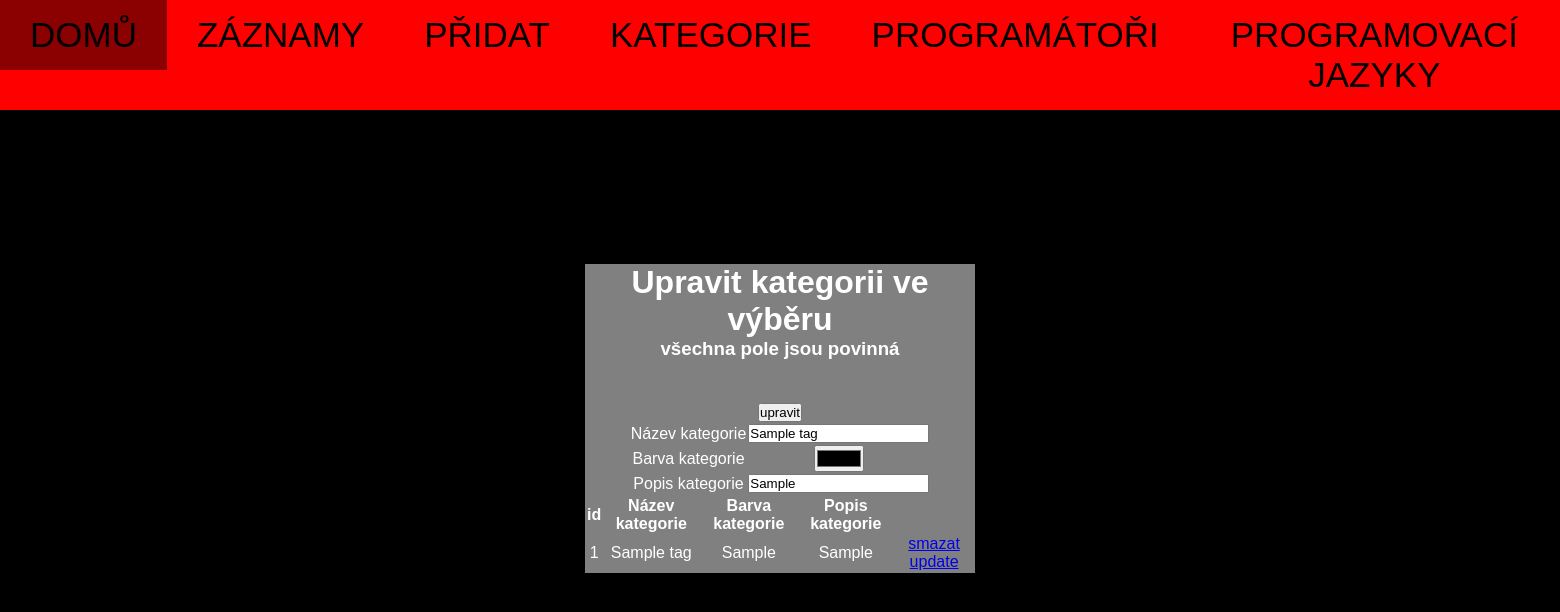
After one commit to Tygrnasrome/bet, a Flask app: page /cat/update/1 in a window 1560 px wide. The commit adds this page. Shown: the top 612 px of the page. Run offline with Flask 2, Linux system fonts and the light colour scheme; tables that the repository leaves empty hold one stand-in row (values such as "Sample post"); parts of the project's set-up code (start-up, migrations or seed data) failed here and were passed over.

Commit message:
cat update

```diff
--- a/app/app.py
+++ b/app/app.py
@@ -211,6 +211,22 @@ def delCat(id):
     db.session.commit()
     return redirect('/cat/form/')
 
+@app.route('/cat/update/<int:id>', methods=['POST', 'GET'])
+def updateCatForm(id):
+    tags = Tags.query.order_by(Tags.id).all()
+    if request.method == 'GET':
+        for tag in tags:
+            if(id == tag.id):
+                return render_template('updateKategorie.html', tags=tags, tag_to_update=tag)
+    else:
+        tag_to_update = Tags.query.get_or_404(id)
+        tag_to_update.name = request.form['name']
+        tag_to_update.barva = request.form['barva']
+        tag_to_update.popis = request.form['popis']
+
+        db.session.commit()
+        return redirect('/cat/form/')
+
 @app.route('/zaznamy/<int:serazeni>', methods=['POST', 'GET'])
 def zaznamy(serazeni):
     cats = Kategorie.query.order_by(Kategorie.id).all()
--- /dev/null
+++ b/app/templates/updateKategorie.html
@@ -0,0 +1,73 @@
+{% extends 'base.html' %}
+
+{% block head %}
+<link rel="stylesheet" href="{{url_for('static', filename='css/styly.css')}}">
+{% endblock %}
+
+{% block body %}
+<form action="/cat/update/{{tag_to_update.id}}" method="post">
+    <div class="First">
+     <h1>
+       <b>Upravit kategorii ve výběru</b>
+    </h1>
+    <h3>
+        <b> všechna pole jsou povinná </b>
+    </h3>
+    <br>
+<table>
+    <tr>
+        <td>Název kategorie</td>
+        <td>
+            <input type="text" placeholder="název kategorie" id="name" name="name" required value="{{tag_to_update.name}}">
+        </td>
+    </tr>
+    <tr>
+        <td>Barva kategorie</td>
+        <td>
+            <input type="color" id="barva" Name = "barva" value="{{tag_to_update.barva}}" required>
+        </td>
+    </tr>
+    <tr>
+        <td>Popis kategorie</td>
+        <td>
+            <input type="text" placeholder="popis kategorie" id="popis" name="popis" value="{{tag_to_update.popis}}" required>
+        </td>
+    </tr>
+    <h3>
+        <br>
+        <input type="submit" value="upravit">
+
+    </h3>
+</form>
+    <table>
+        <tr>
+            <th> id </th>
+            <th> Název kategorie </th>
+            <th> Barva kategorie</th>
+            <th> Popis kategorie</th>
+        </tr>
+            {% for tag in tags %}
+            <tr>
+                <td>
+                    {{tag.id}}
+                </td>
+                <td>
+                    {{tag.name}}
+                </td>
+                <td>
+                    {{tag.barva}}
+                </td>
+                <td>
+                    {{tag.popis}}
+                </td>
+                <td>
+                    <a href="/cat/delete/{{tag.id}}"> smazat</a>
+                    <a href="/cat/update/{{tag.id}}"> update</a>
+                </td>
+            </tr>
+            {% endfor %}
+
+    </table>
+</div>
+
+{% endblock %}
```
Also changed, not shown: app/templates/update.html (+14 -0 lines).
